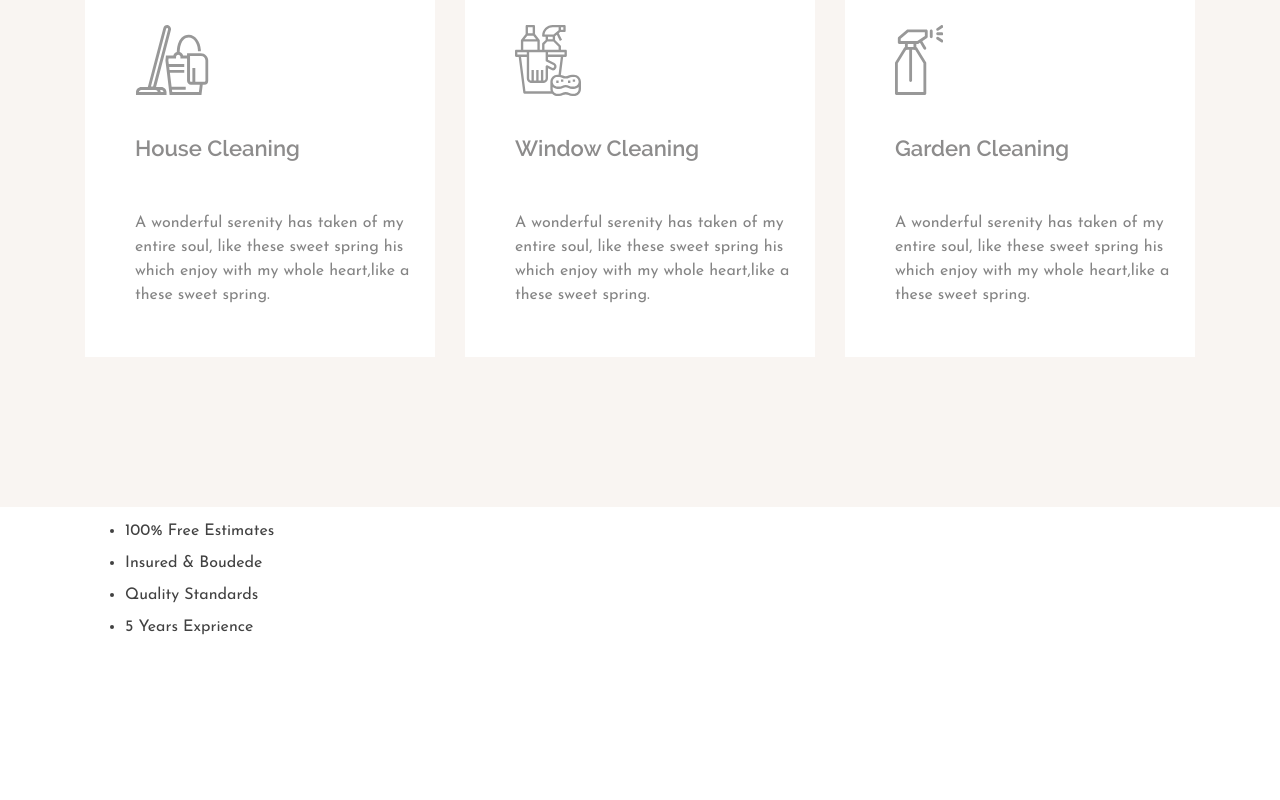
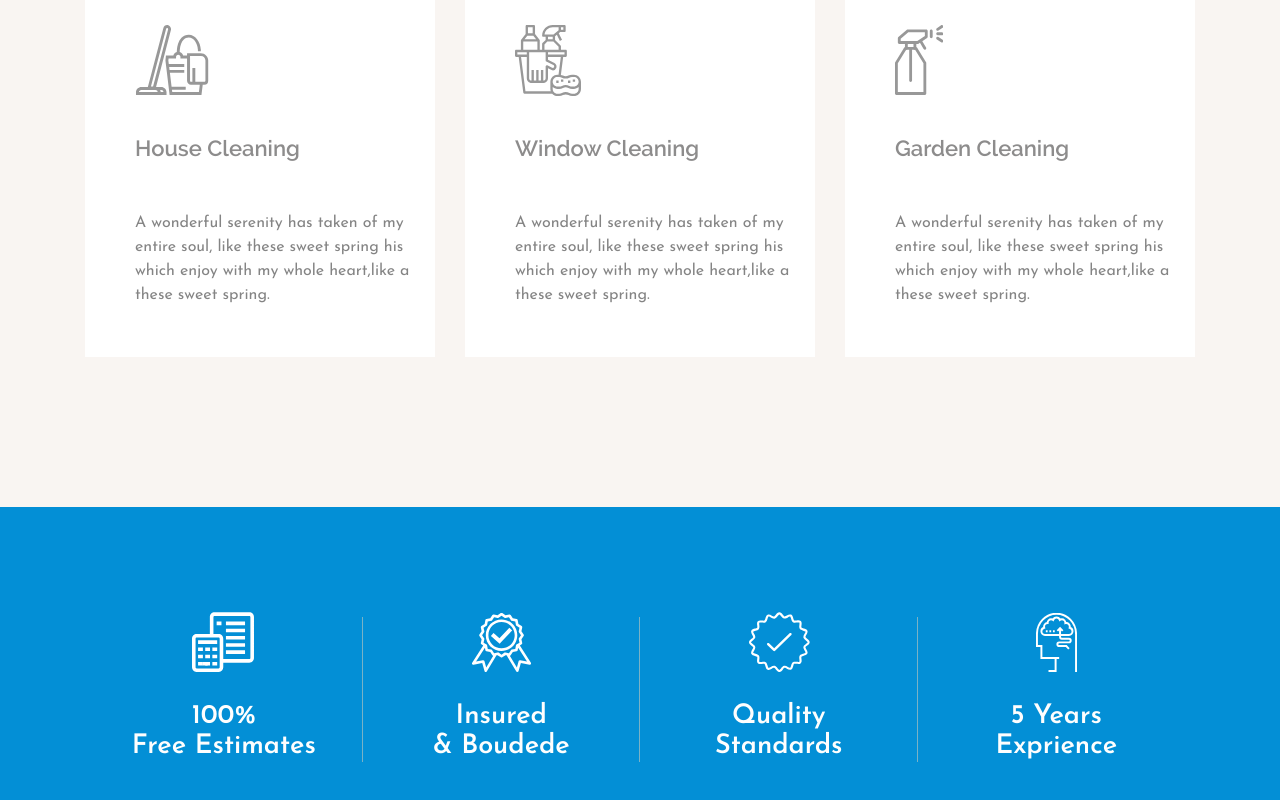
Before and after one commit to nbogdani4/h-cleaning, a plain HTML site: page index.html in a window 1280 px wide. Shown: the part 2492-3292 px from the top of the page. Before the commit the page ends 3143 px from the top, so only its background shows below. Drawn offline with Linux system fonts and the light colour scheme; a web font is replaced by a local one.

Commit message:
Закончил блок superiority (превосходство, с инонками)

```diff
--- a/index.html
+++ b/index.html
@@ -167,17 +167,17 @@
       <div class="container">
         <h2 class="sr-only">Our superiority</h2>
         <ul class="superiority__list">
-          <li class="superiority__list-item">
-            <p class="superiority__item-title">100% Free Estimates</p>
+          <li class="superiority__list-item superiority__list-item--free-estimates">
+            <p class="superiority__item-title">100%<br> Free Estimates</p>
           </li>
-          <li class="superiority__list-item">
-            <p class="superiority__item-title">Insured & Boudede</p>
+          <li class="superiority__list-item superiority__list-item--insurance">
+            <p class="superiority__item-title">Insured<br> & Boudede</p>
           </li>
-          <li class="superiority__list-item">
-            <p class="superiority__item-title">Quality Standards</p>
+          <li class="superiority__list-item superiority__list-item--quality">
+            <p class="superiority__item-title">Quality<br> Standards</p>
           </li>
-          <li class="superiority__list-item">
-            <p class="superiority__item-title">5 Years Exprience</p>
+          <li class="superiority__list-item superiority__list-item--experience">
+            <p class="superiority__item-title">5 Years<br> Exprience</p>
           </li>
         </ul>
       </div>
--- a/sass/blocks/_superiority.scss
+++ b/sass/blocks/_superiority.scss
@@ -0,0 +1,84 @@
+.superiority {
+  width: 100%;
+  background-color: #038fd6;
+  color: #fefefe;
+  font-size: 27px;
+  line-height: 30px;
+  font-weight: 600;
+  padding-top: 195px;
+  padding-bottom: 110px;
+}
+
+.superiority__list {
+  list-style: none;
+  margin: 0;
+  padding: 0;
+  display: flex;
+  flex-wrap: wrap;
+  justify-content: space-between;
+
+}
+
+.superiority__list-item {
+  text-align: center;
+  width: 25%;
+  position: relative;
+
+  &::before {
+    position: absolute;
+    content: "";
+    width: 1px;
+    height: 145px;
+    background-color: rgba(#f0d5b5, 0.5);
+    right: 0;
+    bottom: 0;
+  }
+
+  &:last-of-type::before {
+    width: 0;
+    height: 0;
+    background: none;
+  }
+
+  &::after {
+    position: absolute;
+    content: "";
+
+    top: -90px;
+    left: 0;
+    right: 0;
+    margin: 0 auto;
+    background-position: 0 0;
+    background-repeat: no-repeat;
+  }
+
+}
+
+.superiority__list-item--free-estimates::after {
+  width: 63px;
+  height: 61px;
+  background-image: url(/pic/calculator.svg);
+
+}
+
+.superiority__list-item--insurance::after {
+  width: 61px;
+  height: 61px;
+  background-image: url(/pic/insurance.svg);
+}
+
+.superiority__list-item--quality::after {
+  width: 62px;
+  height: 61px;
+  background-image: url(/pic/quality.svg);
+}
+
+.superiority__list-item--experience::after {
+  width: 43px;
+  height: 61px;
+  background-image: url(/pic/experience.svg);
+}
+
+.superiority__item-title {
+  margin: 0;
+}
```
Also changed, not shown: css/style.css, pic/calculator.svg (added), pic/experience.svg (added), pic/insurance.svg (added), pic/quality.svg (added), 1 other file.
